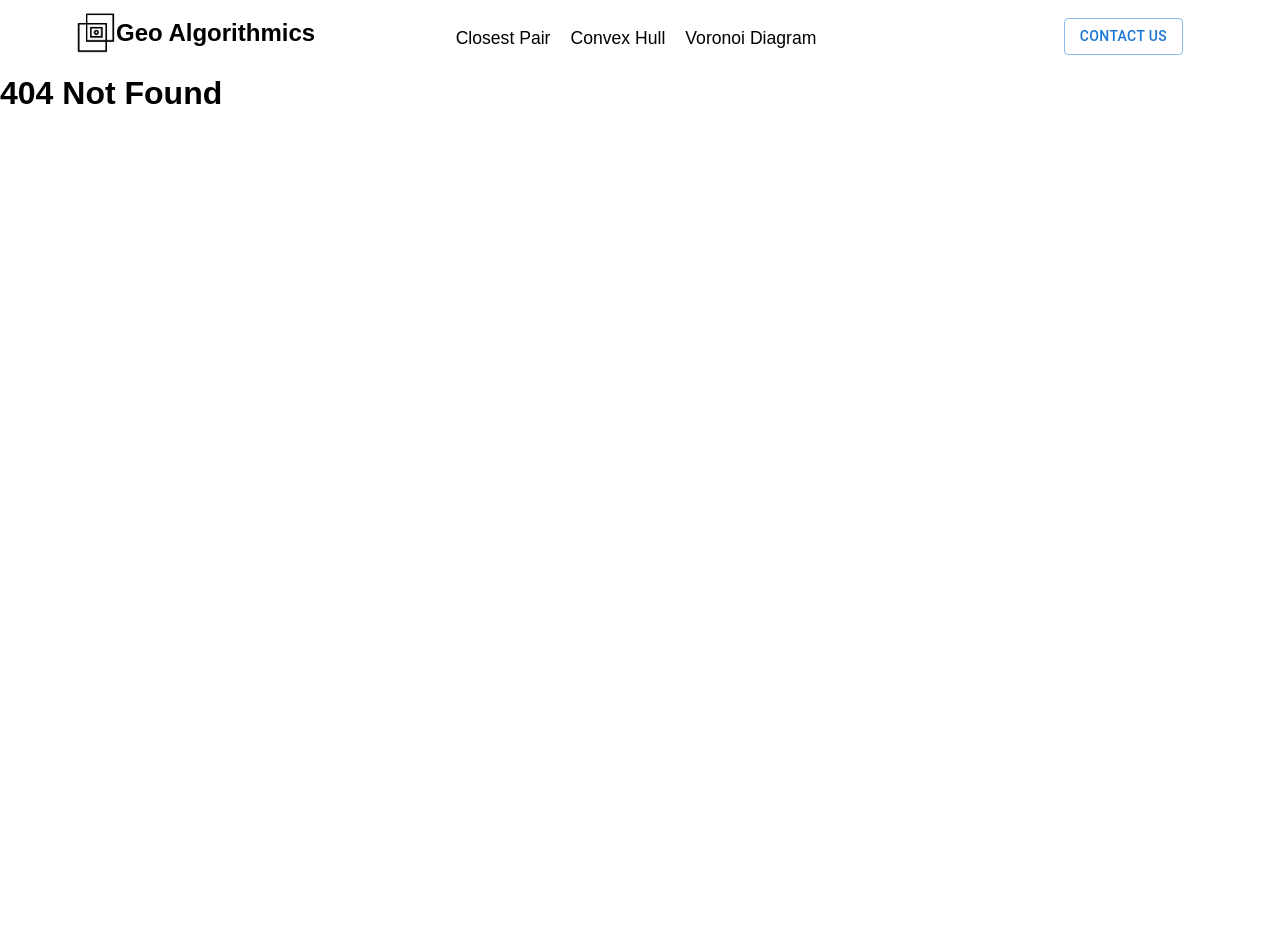
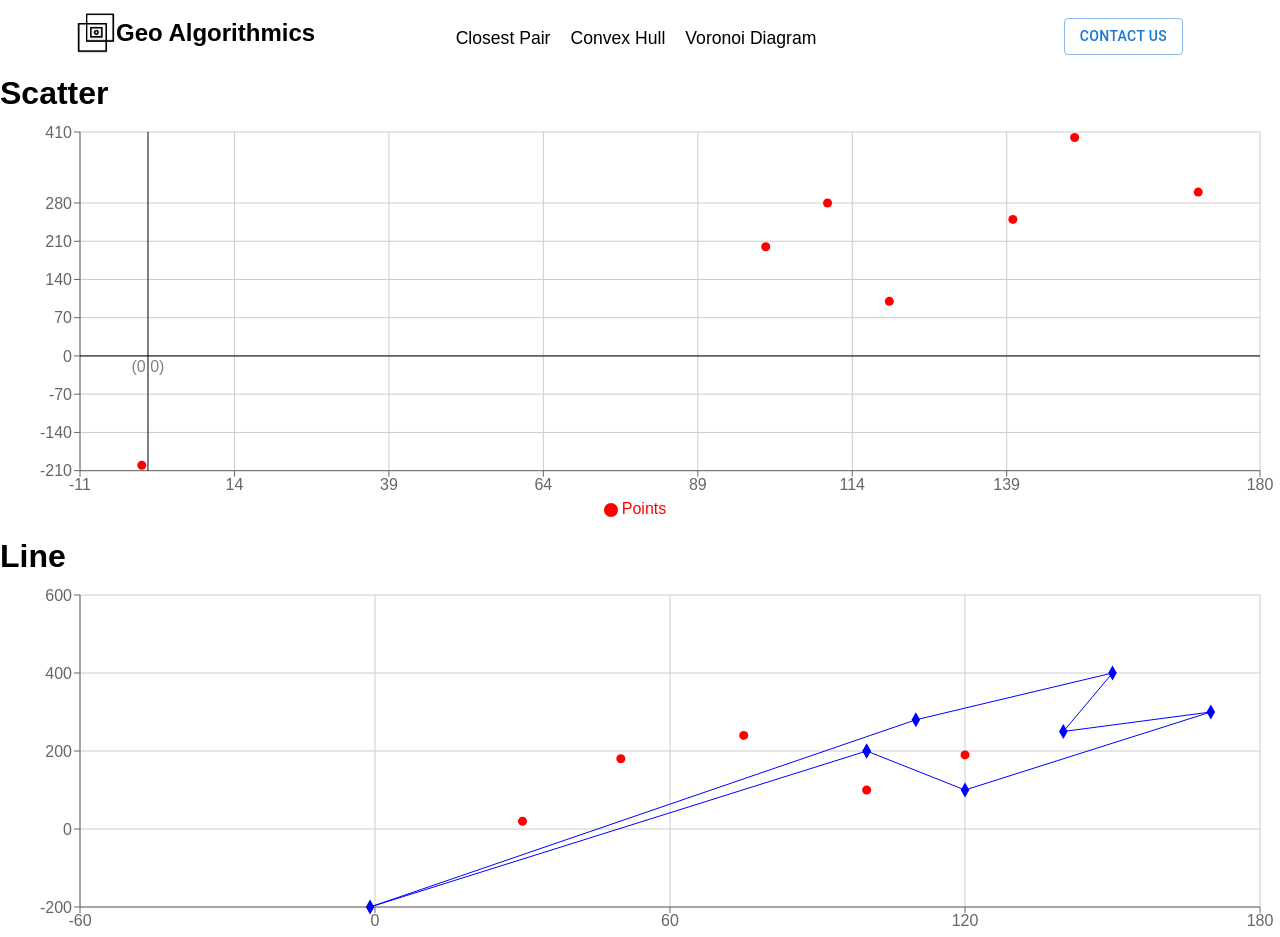
Before and after one commit to RehanKhan14/ALGO, a React (Create React App) app in the folder geometric-algorithms/: page /test in a window 1280 px wide. Before the commit this address had no page. Shown: the top 937 px of the page. Before the commit the page ends 800 px from the top, so only its background shows below. Built offline with nearby package versions, Linux system fonts and the light colour scheme; a web font is replaced by a local one.

Commit message:
scatter comp complete. major work on line comp

```diff
--- a/geometric-algorithms/package.json
+++ b/geometric-algorithms/package.json
@@ -17,6 +17,7 @@
     "react-dom": "^18.2.0",
     "react-router-dom": "^6.16.0",
     "react-scripts": "5.0.1",
+    "recharts": "^2.8.0",
     "typescript": "^4.9.5",
     "web-vitals": "^2.1.4"
   },
--- a/geometric-algorithms/src/App.tsx
+++ b/geometric-algorithms/src/App.tsx
@@ -7,6 +7,7 @@ import { ClosestPair } from './pages/ClosestPair';
 import { ConvexHull } from './pages/ConvexHull';
 import { VoronoiDiagram } from './pages/VoronoiDiagram';
 import { Contact } from './components/Contact';
+import { Test } from './pages/Test';
 
 function App() {
   useEffect(()=>{
@@ -22,6 +23,7 @@ function App() {
           <Route path="/convex-hull" element={<ConvexHull/>}/>
           <Route path="/voronoi-diagram" element={<VoronoiDiagram/>}/>
           <Route path="/contact" element={<Contact/>}/>
+          <Route path="/test" element={<Test/>}/>
           <Route path="*" element={<h1>404 Not Found</h1>}/>
         </Routes>
       </BrowserRouter>
--- /dev/null
+++ b/geometric-algorithms/src/components/LineGraph.d.ts
@@ -0,0 +1 @@
+export const LineGraph:jsx;
--- /dev/null
+++ b/geometric-algorithms/src/components/LineGraph.jsx
@@ -0,0 +1,45 @@
+import {ScatterChart, Scatter, XAxis, YAxis, CartesianGrid, Tooltip, Legend, ResponsiveContainer} from 'recharts';
+
+export const LineGraph = (props) =>{
+    const data = [
+      {name:"A", x: 100, y: 200 },
+      { x: 120, y: 100 },
+      { x: 170, y: 300 },
+      { x: 140, y: 250},
+      { x: 150, y: 400},
+      { x: 110, y: 280 },
+      {x: -1,y:-200},
+      { x: 100, y: 200 },
+    ];
+
+    const data02 = [
+  { x: 30, y: 20 },
+  { x: 50, y: 180 },
+  { x: 75, y: 240 },
+  { x: 100, y: 100 },
+  { x: 120, y: 190 },
+];
+
+    return (
+        <>
+                <ResponsiveContainer width="100%" height={400}>
+        <ScatterChart
+          margin={{
+            top: 20,
+            right: 20,
+            bottom: 20,
+            left: 20,
+          }}
+        >
+          <CartesianGrid />
+          <XAxis type="number" dataKey="x" name="x"/>
+          <YAxis type="number" dataKey="y" name="y"/>
+          <Tooltip cursor={{ strokeDasharray: '3 3' }} />
+          <Legend />
+          <Scatter name="Line" data={data} fill="blue" line shape="diamond" />
+          <Scatter name="Points" data={data02} fill="red" shape="dot" />
+        </ScatterChart>
+      </ResponsiveContainer>
+        </>
+    );
+}
--- /dev/null
+++ b/geometric-algorithms/src/components/ScatterGraph.d.ts
@@ -0,0 +1 @@
+export const ScatterGraph:jsx;
--- /dev/null
+++ b/geometric-algorithms/src/components/ScatterGraph.jsx
@@ -0,0 +1,55 @@
+import { CartesianGrid, XAxis, YAxis, Tooltip, ResponsiveContainer, ScatterChart, Scatter, ReferenceLine, Legend } from 'recharts';
+
+
+const getDomain=(data)=>{
+  const domain={
+    minX:data[0].x,
+    maxX:data[0].x,
+    minY:data[0].y,
+    maxY:data[0].y,
+  }
+  data.forEach(point=>{
+    if(point.x<domain.minX){
+      domain.minX=point.x;
+    }
+    else if(point.x>domain.maxX){
+      domain.maxX=point.x;
+    }
+    if(point.y<domain.minY){
+      domain.minY=point.y;
+    }
+    else if(point.y>domain.maxY){
+      domain.maxY=point.y;
+    }
+  })
+  return domain;
+}
+
+export const ScatterGraph = (props) =>{
+    //data=[{x,y,z?},...]
+    const domain=getDomain(props.data);
+
+return (
+
+  <ResponsiveContainer width={props.width==null?'100%':props.width} aspect={props.aspect==null?3:props.aspect}>
+        <ScatterChart
+          margin={{
+            top: 20,
+            right: 20,
+            bottom: 20,
+            left: 20,
+          }}
+        >
+          <CartesianGrid name='Real Time Graph'/>
+          <XAxis type="number" dataKey="x" name="x" domain={[domain.minX-10,domain.maxX+10]} tickCount={10} />
+          <YAxis type="number" dataKey="y" name="y" domain={[domain.minY-10,domain.maxY+10]} tickCount={10}/>
+          <Tooltip  cursor={{strokeDasharray:'3 3',color:'green'}} payload={[{name:'Coordintae'}]} />
+          <ReferenceLine y={0} stroke="black" />{/*To show the quadrant division line */}
+          <ReferenceLine x={0} stroke="black" />
+          <ReferenceLine segment={[{x:0, y:0}, {x:0, y:0}]} label={{value:"(0,0)", position:"bottom"}}/>
+          <Legend/>
+          <Scatter name="Points" data={props.data} fill="red" />
+        </ScatterChart>
+      </ResponsiveContainer>
+);
+}
--- /dev/null
+++ b/geometric-algorithms/src/pages/Test.tsx
@@ -0,0 +1,23 @@
+import { LineGraph } from "../components/LineGraph";
+import { ScatterGraph } from "../components/ScatterGraph";
+
+export const Test = () =>{
+    const data = [
+      { x: 100, y: 200},
+      { x: 120, y: 100, z: 260 },
+      { x: 170, y: 300, z: 400 },
+      { x: 140, y: 250, z: 280 },
+      { x: 150, y: 400, z: 500 },
+      { x: 110, y: 280, z: 200 },
+      {x: -1,y:-200,z:200}
+    ];
+    return (
+        <>
+            <h1>Scatter</h1>
+            <ScatterGraph data={data}/>
+
+            <h1>Line</h1>
+            <LineGraph/>
+        </>
+    );
+}
```
Also changed, not shown: geometric-algorithms/src/pages/graph.jsx (deleted), 1 other file (tests, documents, lock files or other folders).
